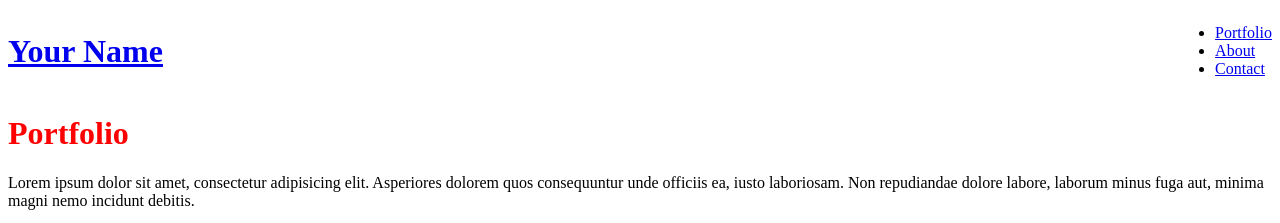
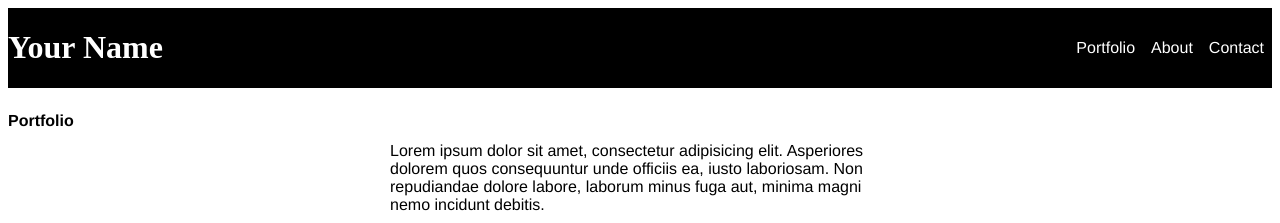
Before and after one commit to jalissa22/exercise, a plain HTML site: page portfolio.html in a window 1280 px wide. Shown: the top 223 px of the page. Drawn offline with Linux system fonts and the light colour scheme.

Commit message:
fixed color and alignment for header
took off the bullet points
changed text to white
added black back ground
also changed paragraph text to center

```diff
--- a/assets/styles/screen.css
+++ b/assets/styles/screen.css
@@ -1,13 +1,58 @@
 body{
-	font-family: sans-serifindex;
+	font-family: Helvetica, sans-serif;
+}
+
+.container{
+	align-items: center;
+}
+
+.container img{
+	align-items: center;
 }
 
 h1{
-	color:red;
+	color:white;
+	background: black;
+	font-family: serif;
 }
 
 .header{
+	color:white;
+	background: black;
     display:flex;
-      align-items: center;
-      justify-content: space-between;
+    align-items: center;
+    justify-content: space-between;
+    margin: 0rem;
+    padding:0rem;
+
   }
+
+  .header a{
+  	color: white;
+  	text-decoration: none
+  }
+
+  .main-nav-list{
+  	list-style: none;
+  	display:flex;
+  }
+  .main-nav-item a {
+  	color: white;
+  	padding: .5rem;
+  	text-decoration: none;
+}
+
+p{
+	margin:0 auto;
+  	max-width: 500px;
+  	padding: .75rem;
+	}
+
+
+.port {
+	margin-top: 1.5rem;
+}
+strong {
+	margin-left: auto;
+	margin-right:auto;
+}
--- a/portfolio.html
+++ b/portfolio.html
@@ -27,13 +27,16 @@
   </nav>
 	</header>
 	<main class="container">
-		<h1>
-		Portfolio
-		</h1>
+
+		<div class="port">
+			<strong>
+			Portfolio
+			</strong>
 
 		<p>
 		Lorem ipsum dolor sit amet, consectetur adipisicing elit. Asperiores dolorem quos consequuntur unde officiis ea, iusto laboriosam. Non repudiandae dolore labore, laborum minus fuga aut, minima magni nemo incidunt debitis.
 		</p>
+		</div>
 
 		<div class="gallary">
       <img alt="Baskets of strawberries" src="https://picsum.photos/420/420?image=1080">
```
